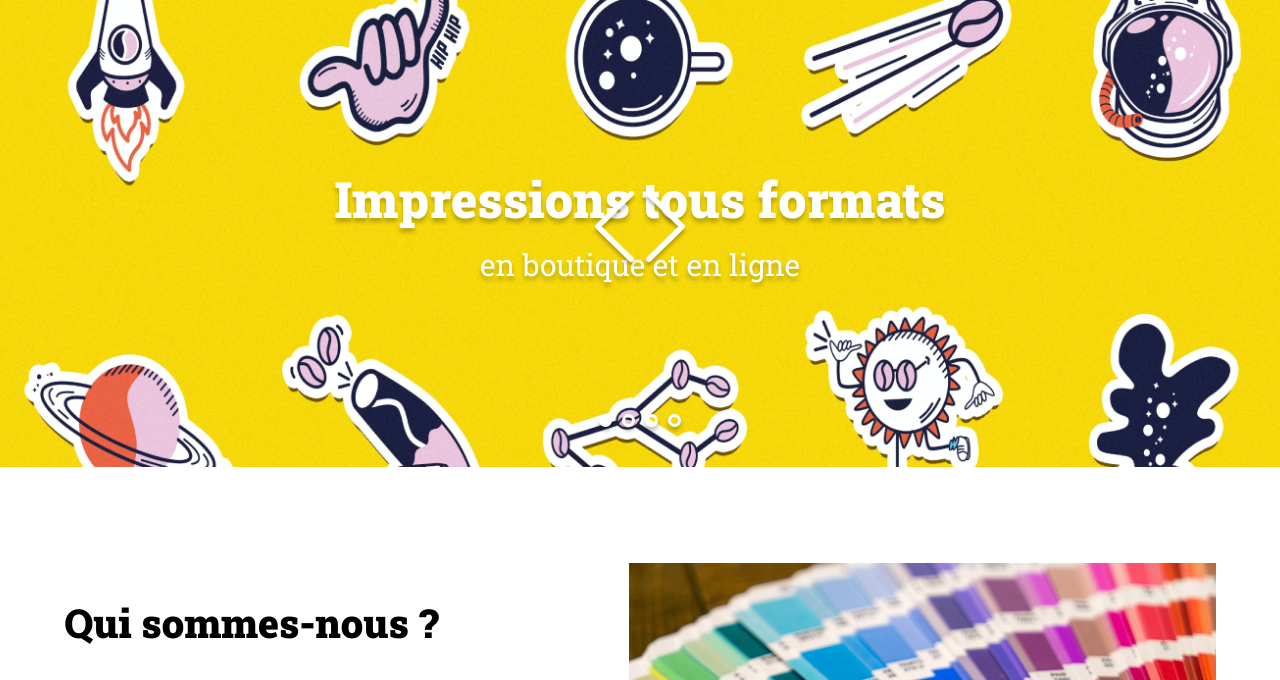
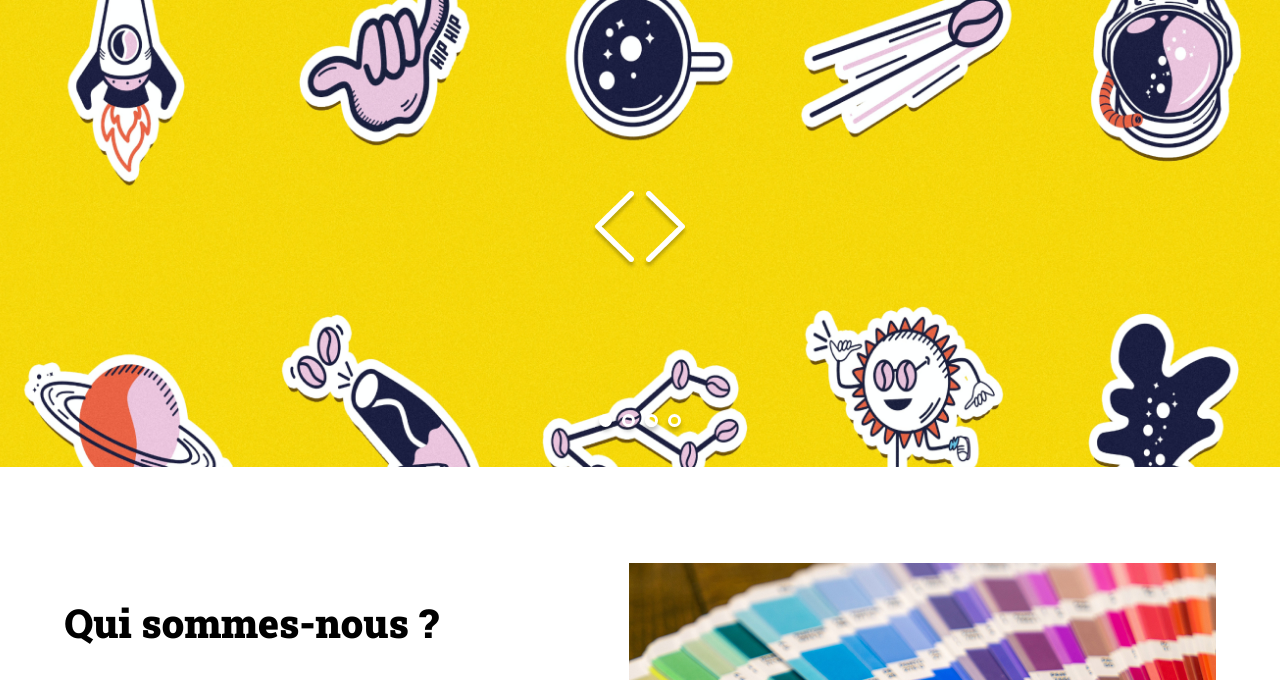
Before and after one commit to stephaneracamier-rgb/Print-It, a plain HTML site: page index.html in a window 1280 px wide. Shown: the part 104-784 px from the top of the page. Drawn offline with Linux system fonts and the light colour scheme.

Commit message:
docs(html) insertion commentaires sur le fichier index.html

```diff
--- a/index.html
+++ b/index.html
@@ -23,7 +23,8 @@
 		<img class="banner-img" src="./assets/images/slideshow/slide2.jpg" alt="Banner 2 Print-it">
 		<img class="banner-img" src="./assets/images/slideshow/slide3.jpg" alt="Banner 3 Print-it">
 		<img class="banner-img" src="./assets/images/slideshow/slide4.png" alt="Banner 4 Print-it">
-		<p>Impressions tous formats <span>en boutique et en ligne</span></p>
+		<!-- Ajout des trois autres visuels du Banner -->
+		<!-- Suppression du contenu texte d'origine : <p>Impressions tous formats <span>en boutique et en ligne</span></p>  -->
 		<div class="arrow">
 			<img class="arrow_left" src="./assets/images/arrow_left.png" alt="Arrow Left">
 			<img class="arrow_right" src="./assets/images/arrow_right.png" alt="Arrow Right">
@@ -33,6 +34,7 @@
         	<span class="dot" data-index="1"></span>
         	<span class="dot" data-index="2"></span>
     		<span class="dot" data-index="3"></span>
+			<!-- Ajout des Bullet Point avec la double class DOT et DOT_SELECTED sur le premier -->
 		</div>
 	</div>
 	<section id="about-us" class="container">
```
